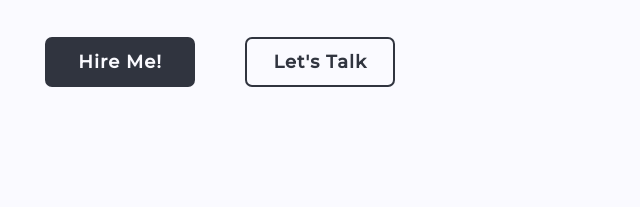
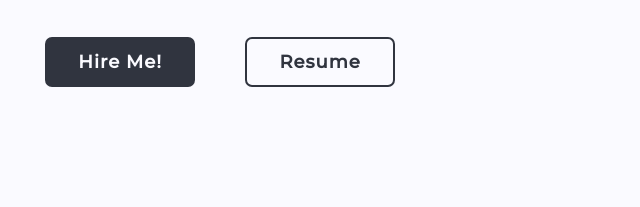
Before and after one commit to shubhampatel2610/Personal-portfolio-site, a plain HTML site: page index.html in a window 1280 px wide. Shown: the part 499-706 px from the top of the page, 70-710 px from the left. Drawn offline with nearby package versions, Linux system fonts and the light colour scheme.

Commit message:
commit-JavaScript implement and HTML,CSS update

```diff
--- a/index.html
+++ b/index.html
@@ -50,7 +50,7 @@
 
                     <div class="btn-box">
                         <a href="#contact" class="btn">Hire Me!</a>
-                        <a href="ShubhamResume.pdf" target="_blank" class="btn">Let's Talk</a>
+                        <a href="ShubhamResume.pdf" target="_blank" class="btn">Resume</a>
                     </div>
                 </div>
                 <div class="img-intro"><img src="home-image.png" alt=""></div>
```
